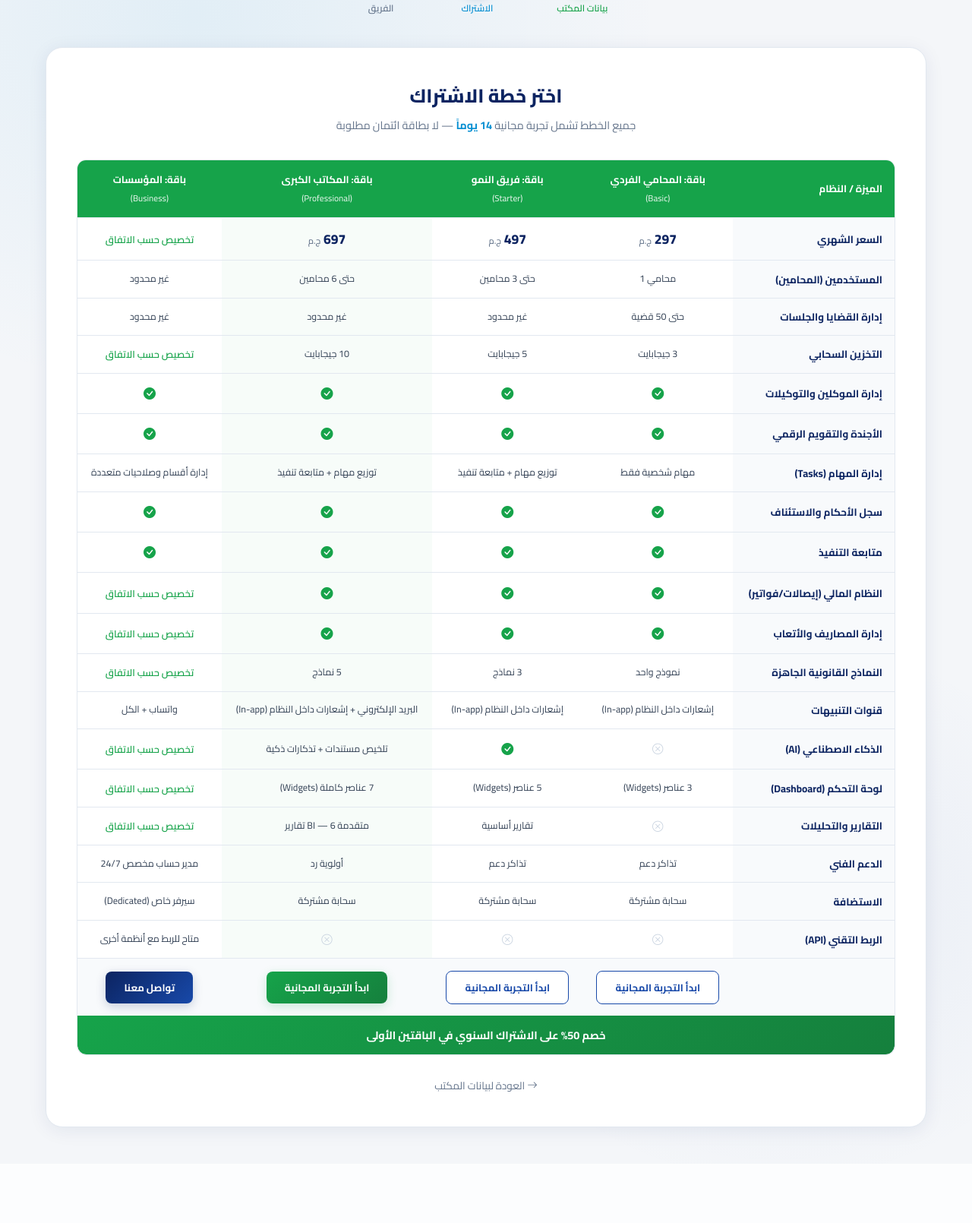
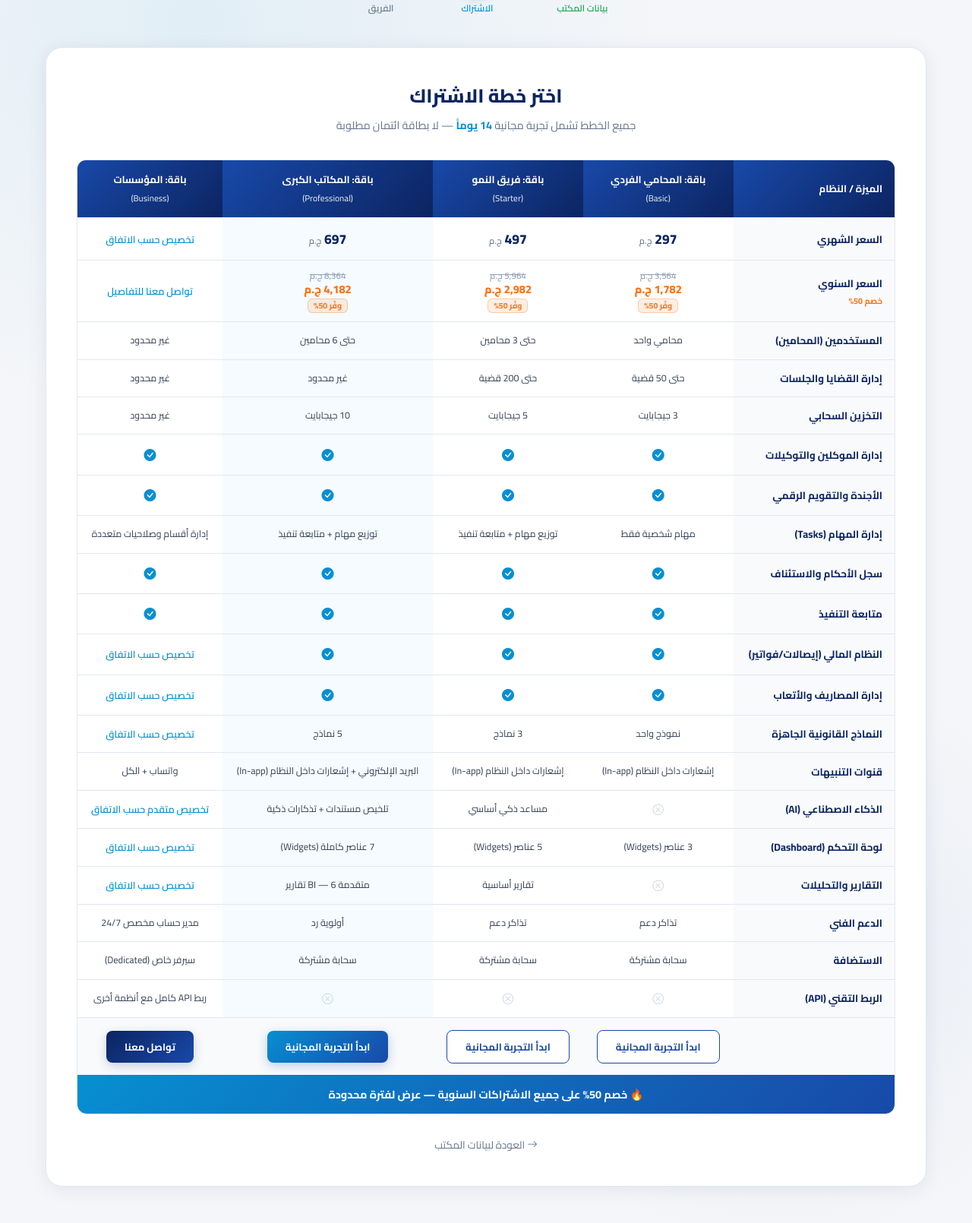
Before and after one commit to ibrahimfakhrey/lex-office, a Flask app: template app/templates/onboarding/choose_plan.html in a window 1280 px wide. Shown: the part 147-1757 px from the top of the page at 76% size. Before the commit the page ends 1647 px from the top, so only its background shows below. Run offline with Flask 3, Linux system fonts and the light colour scheme; the template is opened without the code that fills it, so the values that code supplies are empty.

Commit message:
Update choose-plan: data from manasty + brand blue instead of green
Data updates from manasty/lexoffice.html pricing section:
- Add yearly price row with strike-through old + 50% off new + save badge
- Fix Starter cases: حتى 200 قضية (was unlimited)
- Fix Business storage: غير محدود (was تخصيص)
- Fix Starter AI: مساعد ذكي أساسي
- Fix Business API: ربط API كامل مع أنظمة أخرى
- Discount banner: "خصم 50% على جميع الاشتراكات السنوية — عرض لفترة محدودة"

Color updates — replace green (#16A34A/#15803D) with brand blue:
- Header gradient: linear-gradient(135deg, #1849A9, #0C2461)
- Check icons + custom-cell color: #078FD2
- Featured plan button gradient: #078FD2 → #1849A9
- Discount banner gradient: brand blue
- Featured column tint: rgba(7,143,210,0.04)
- Hover states: brand accent

Now matches the wizard step circle and the rest of the brand colors.

```diff
--- a/app/templates/onboarding/choose_plan.html
+++ b/app/templates/onboarding/choose_plan.html
@@ -25,7 +25,7 @@
     vertical-align: middle;
 }
 .plans-table thead th {
-    background: #16A34A;
+    background: linear-gradient(135deg, #1849A9, #0C2461);
     color: #fff;
     font-weight: 700;
     font-size: 0.82rem;
@@ -70,9 +70,36 @@
 .plans-table .custom-cell {
     font-size: 0.8rem;
     font-weight: 600;
-    color: #16A34A;
+    color: #078FD2;
 }
-.plans-table .check-icon { color: #16A34A; font-size: 1rem; }
+.yearly-cell {
+    line-height: 1.4;
+}
+.yearly-cell .yearly-old {
+    display: block;
+    font-size: 0.72rem;
+    font-weight: 600;
+    color: #94a3b8;
+    text-decoration: line-through;
+}
+.yearly-cell .yearly-new {
+    display: block;
+    font-size: 0.92rem;
+    font-weight: 800;
+    color: #F97316;
+}
+.yearly-cell .yearly-save {
+    display: inline-block;
+    font-size: 0.66rem;
+    font-weight: 700;
+    background: rgba(249,115,22,0.12);
+    color: #F97316;
+    padding: 1px 7px;
+    border-radius: 6px;
+    border: 1px solid rgba(249,115,22,0.3);
+    margin-top: 2px;
+}
+.plans-table .check-icon { color: #078FD2; font-size: 1rem; }
 .plans-table .x-icon { color: #cbd5e1; font-size: 0.9rem; }
 .plans-table .detail-text {
     font-size: 0.78rem;
@@ -110,14 +137,14 @@
 }
 .plan-select-outline:hover { background: rgba(24,73,169,0.05); }
 .plan-select-green {
-    background: linear-gradient(135deg, #16A34A, #15803D);
+    background: linear-gradient(135deg, #078FD2, #1849A9);
     color: #fff;
-    box-shadow: 0 4px 14px rgba(22,163,74,0.2);
+    box-shadow: 0 4px 14px rgba(24,73,169,0.25);
 }
-.plan-select-green:hover { box-shadow: 0 6px 20px rgba(22,163,74,0.3); transform: translateY(-1px); }
+.plan-select-green:hover { box-shadow: 0 6px 20px rgba(24,73,169,0.35); transform: translateY(-1px); }
 
 .discount-banner {
-    background: linear-gradient(135deg, #16A34A, #15803D);
+    background: linear-gradient(135deg, #078FD2, #1849A9);
     color: #fff;
     text-align: center;
     padding: 0.75rem 1rem;
@@ -127,7 +154,7 @@
     margin-top: -1px;
 }
 
-.col-featured { background: rgba(22,163,74,0.03); }
+.col-featured { background: rgba(7,143,210,0.04); }
 
 @media(max-width:720px){
     .ob-panel { padding: 1.2rem; }
@@ -182,8 +209,27 @@
                     <td class="custom-cell">تخصيص حسب الاتفاق</td>
                 </tr>
                 <tr>
+                    <td>السعر السنوي <small style="color:#F97316;font-weight:700;display:block;font-size:0.68rem">خصم 50%</small></td>
+                    <td class="yearly-cell">
+                        <span class="yearly-old">3,564 ج.م</span>
+                        <span class="yearly-new">1,782 ج.م</span>
+                        <span class="yearly-save">وفّر 50%</span>
+                    </td>
+                    <td class="yearly-cell">
+                        <span class="yearly-old">5,964 ج.م</span>
+                        <span class="yearly-new">2,982 ج.م</span>
+                        <span class="yearly-save">وفّر 50%</span>
+                    </td>
+                    <td class="yearly-cell col-featured">
+                        <span class="yearly-old">8,364 ج.م</span>
+                        <span class="yearly-new">4,182 ج.م</span>
+                        <span class="yearly-save">وفّر 50%</span>
+                    </td>
+                    <td class="custom-cell">تواصل معنا للتفاصيل</td>
+                </tr>
+                <tr>
                     <td>المستخدمين (المحامين)</td>
-                    <td class="detail-text">محامي 1</td>
+                    <td class="detail-text">محامي واحد</td>
                     <td class="detail-text">حتى 3 محامين</td>
                     <td class="detail-text col-featured">حتى 6 محامين</td>
                     <td class="detail-text">غير محدود</td>
@@ -191,7 +237,7 @@
                 <tr>
                     <td>إدارة القضايا والجلسات</td>
                     <td class="detail-text">حتى 50 قضية</td>
-                    <td class="detail-text">غير محدود</td>
+                    <td class="detail-text">حتى 200 قضية</td>
                     <td class="detail-text col-featured">غير محدود</td>
                     <td class="detail-text">غير محدود</td>
                 </tr>
@@ -200,7 +246,7 @@
                     <td class="detail-text">3 جيجابايت</td>
                     <td class="detail-text">5 جيجابايت</td>
                     <td class="detail-text col-featured">10 جيجابايت</td>
-                    <td class="custom-cell">تخصيص حسب الاتفاق</td>
+                    <td class="detail-text">غير محدود</td>
                 </tr>
                 <tr>
                     <td>إدارة الموكلين والتوكيلات</td>
@@ -268,9 +314,9 @@
                 <tr>
                     <td>الذكاء الاصطناعي (AI)</td>
                     <td><i class="bi bi-x-circle x-icon"></i></td>
-                    <td><i class="bi bi-check-circle-fill check-icon"></i></td>
+                    <td class="detail-text">مساعد ذكي أساسي</td>
                     <td class="detail-text col-featured">تلخيص مستندات + تذكارات ذكية</td>
-                    <td class="custom-cell">تخصيص حسب الاتفاق</td>
+                    <td class="custom-cell">تخصيص متقدم حسب الاتفاق</td>
                 </tr>
                 <tr>
                     <td>لوحة التحكم (Dashboard)</td>
@@ -305,7 +351,7 @@
                     <td><i class="bi bi-x-circle x-icon"></i></td>
                     <td><i class="bi bi-x-circle x-icon"></i></td>
                     <td class="col-featured"><i class="bi bi-x-circle x-icon"></i></td>
-                    <td class="detail-text">متاح للربط مع أنظمة أخرى</td>
+                    <td class="detail-text">ربط API كامل مع أنظمة أخرى</td>
                 </tr>
                 <!-- Plan selection buttons -->
                 <tr class="btn-row">
@@ -346,7 +392,7 @@
             </tbody>
         </table>
         <div class="discount-banner">
-            خصم 50% على الاشتراك السنوي في الباقتين الأولى
+            🔥 خصم 50% على جميع الاشتراكات السنوية — عرض لفترة محدودة
         </div>
     </div>
 
```
